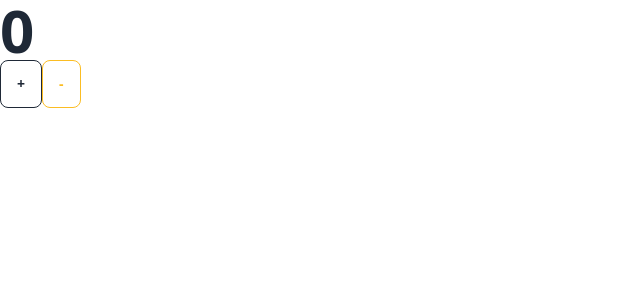
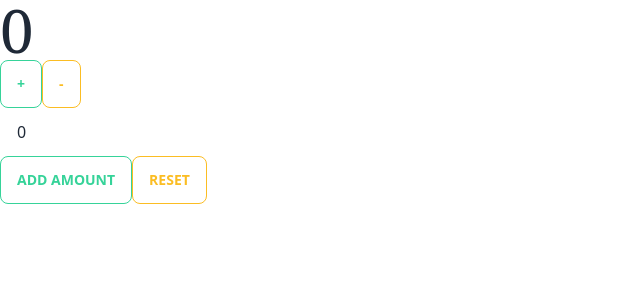
Before and after one commit to itscharukadeshan/Reduxt-intro, a React (Vite) app: page / in a window 1280 px wide. Shown: the top 300 px of the page, without its empty margins (0-640 px from the left). Built offline with nearby package versions, Linux system fonts and the light colour scheme.

Commit message:
add increment by amount

```diff
--- a/src/features/counter/Counter.jsx
+++ b/src/features/counter/Counter.jsx
@@ -1,16 +1,27 @@
 /** @format */
-import { useDispatch, useSelector } from "react-redux";
-import { increment, decrement } from "./counterSlice";
+import { useSelector, useDispatch } from "react-redux";
+import { increment, decrement, reset, incrementByAmount } from "./counterSlice";
+import { useState } from "react";
 
-function Counter() {
+const Counter = () => {
   const count = useSelector((state) => state.counter.count);
   const dispatch = useDispatch();
+
+  const [incrementAmount, setIncrementAmount] = useState(0);
+
+  const addValue = Number(incrementAmount) || 0;
+
+  const resetAll = () => {
+    setIncrementAmount(0);
+    dispatch(reset());
+  };
+
   return (
-    <div className='flex flex-col'>
-      <p className='text-6xl font-bold'>{count}</p>
-      <div className='flex flex-row '>
+    <section>
+      <p className=' font-serif  text-6xl'>{count}</p>
+      <div>
         <button
-          className='btn btn-outline btn-success"'
+          className='btn btn-outline btn-success'
           onClick={() => dispatch(increment())}>
           +
         </button>
@@ -20,8 +31,25 @@ function Counter() {
           -
         </button>
       </div>
-    </div>
+      <input
+        type='text'
+        value={incrementAmount}
+        onChange={(e) => setIncrementAmount(e.target.value)}
+        className='input input-ghost w-full max-w-xs'
+      />
+
+      <div>
+        <button
+          className='btn btn-outline btn-success'
+          onClick={() => dispatch(incrementByAmount(addValue))}>
+          Add Amount
+        </button>
+        <button className='btn btn-outline btn-warning' onClick={resetAll}>
+          Reset
+        </button>
+      </div>
+    </section>
   );
-}
+};
 
 export default Counter;
--- a/src/features/counter/counterSlice.js
+++ b/src/features/counter/counterSlice.js
@@ -17,9 +17,16 @@ export const counterSlice = createSlice({
     decrement: (state) => {
       state.count -= 1;
     },
+    reset: (state) => {
+      state.count = 0;
+    },
+    incrementByAmount: (state, action) => {
+      state.count += action.payload;
+    },
   },
 });
 
-export const { increment, decrement } = counterSlice.actions;
+export const { increment, decrement, incrementByAmount, reset } =
+  counterSlice.actions;
 
 export default counterSlice.reducer;
```
